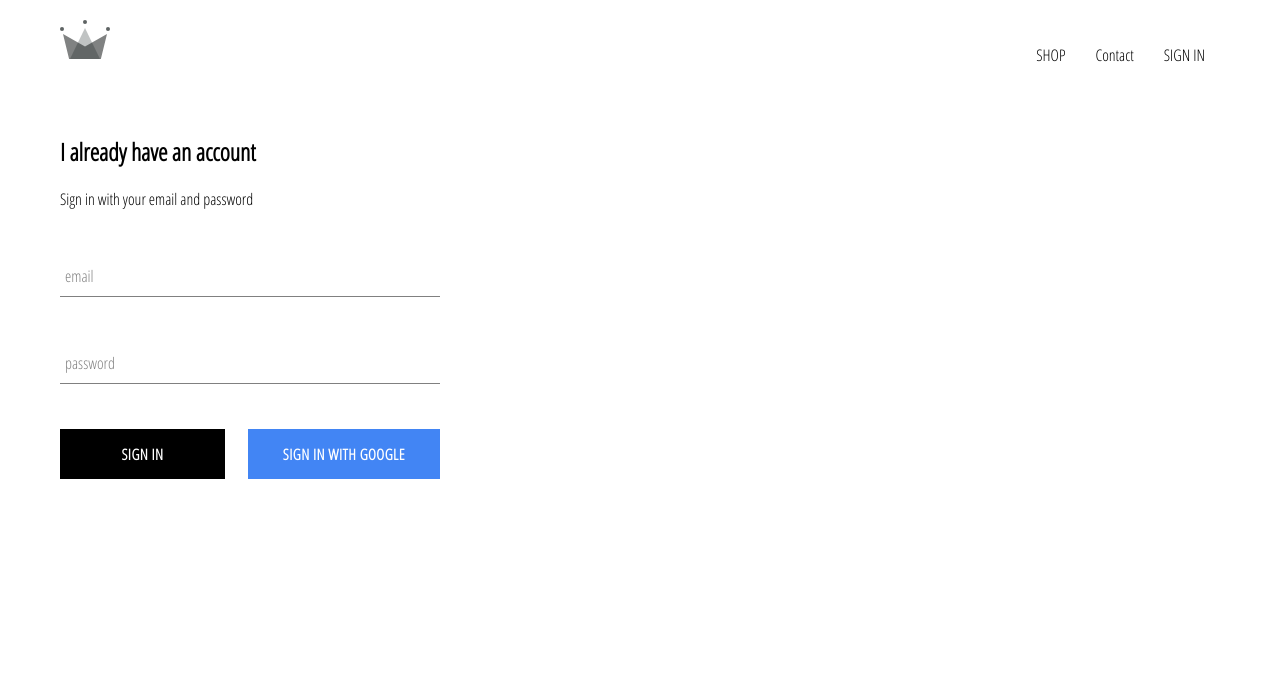
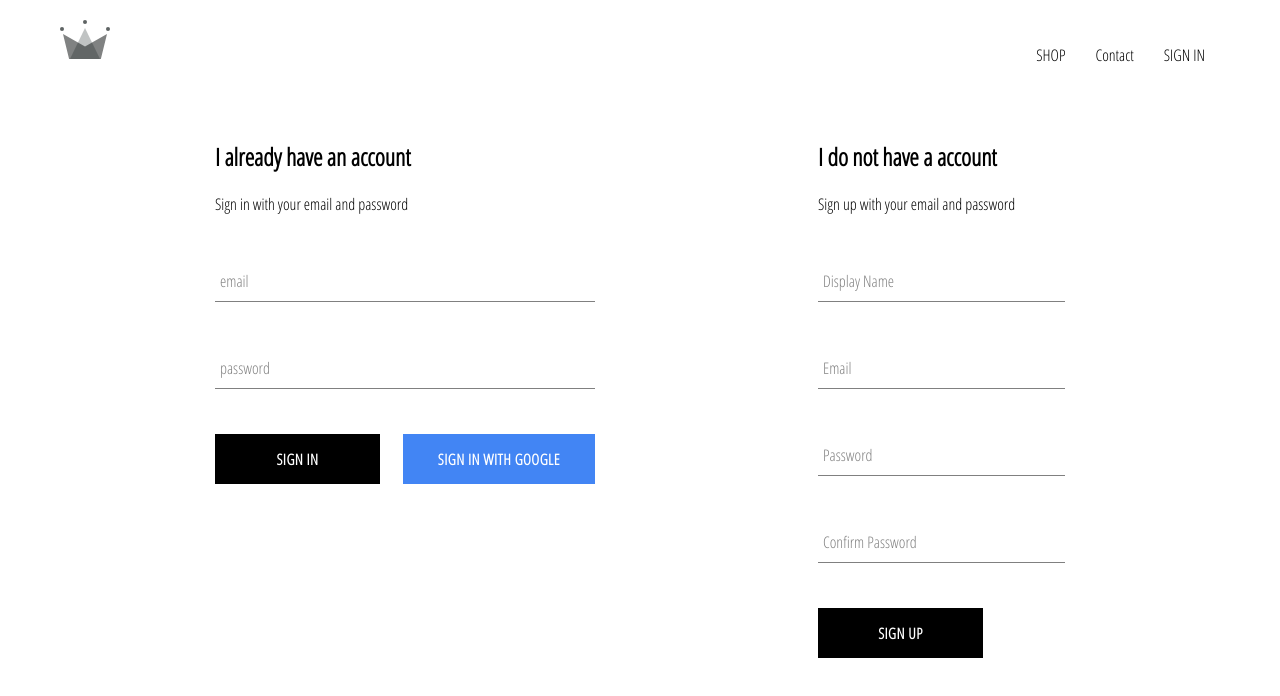
Before and after one commit to milindpawar007/Ecommerce-App, a React (Create React App) app: page /signin in a window 1280 px wide. Shown: the top 696 px of the page. Built offline with nearby package versions, Linux system fonts and the light colour scheme; no server answers.

Commit message:
imaplemented firbase util , included ability to store authencated userd into our firebase database

```diff
--- a/src/App.js
+++ b/src/App.js
@@ -5,7 +5,7 @@
 import ShopPAge from './pages/shop/shop.component';
 import Header from './component/header/header.component.jsx';
 import SignInAndSignUpPage from './pages/Sign-in-and-sign-up/Sign-in-and-sign-up-component.jsx'
-import {auth} from './firebase/firebase.utils';
+import {auth ,createUSerProfileDocument} from './firebase/firebase.utils';
 
 class App extends React.Component {
 
@@ -22,16 +22,34 @@
     unsubcribeFromAuth = null;
     componentDidMount(){
 
-          this.unsubcribeFromAuth= auth.onAuthStateChanged(user =>
-            {
-          this.setState({currentUser:user});
-          console.log(user);
+          this.unsubcribeFromAuth= auth.onAuthStateChanged(async userAuth =>
+        {
+
+          if(userAuth)
+          {
+              const userRef = await createUSerProfileDocument(  userAuth)    ;
+
+              userRef.onSnapshot(snapShot=>{
+                this.setState({
+                  currentUser:{
+                    id: snapShot.id,
+                    ...snapShot.data()
+                  }
+                }   );
+
+                console.log(this.state)
+
+              });
+
+          }
+           this.setState({currentUser : userAuth})
         })
+
     }
 
-    componentWillMount(){
-     // this.unsubcribeFromAuth();
-    }
+    // componentWillMount(){
+    //  // this.unsubcribeFromAuth();
+    // }
 
   render(){
     return (
--- /dev/null
+++ b/src/component/sign-up/sign-up-component.jsx
@@ -0,0 +1,104 @@
+import React from 'react'
+import './sign-up-style.scss'
+import FormInput from '../form-input/form-input-component'
+import CustomButton from '../custom-button-component/custom-button-component'
+import {auth ,createUSerProfileDocument} from '../../firebase/firebase.utils'
+
+class SignUp  extends React.Component {
+    constructor(){
+        super();
+        this.state ={
+          displayName :'',
+          email:'',
+          password:'',
+          confirmPassword: ''
+
+        }
+    }
+
+    handelChange=(event)=>{
+
+              const { name,value}= event.target;
+
+              this.setState({[name]:value})
+    }
+
+    handelsubmit= async event=>{
+          event.preventDefault();
+          const{ displayName,email,password ,confirmPassword}= this.state;
+          if(password !== confirmPassword)
+          {
+              alert(`Password Don't macth`);
+              return;
+          }else
+          {
+                   try {
+
+                    const {user}= await auth.createUserWithEmailAndPassword(email,password);
+                    await createUSerProfileDocument(user,{displayName});
+
+                    this.setState({
+                        displayName :'',
+                        email:'',
+                        password:'',
+                        confirmPassword: ''
+                    })
+
+                   } catch (error) {
+                       console.log(error);
+                   }
+          }
+    }
+    render(){
+        const{ displayName,email,password ,confirmPassword}= this.state;
+        return(
+            <div className= 'sign-up'>
+                <h2 className='title'>I do not have a account</h2>
+                <span>Sign up with your email and password </span>
+                <form className='sign-up-form' onSubmit={this.handelsubmit} >
+                    <FormInput
+                     type='text'
+                     name='displayName'
+                     value={displayName}
+                     onChange={this.handelChange}
+                     label='Display Name'
+                     required
+                     />
+
+                    <FormInput
+                     type='email'
+                     name='email'
+                     value={email}
+                     onChange={this.handelChange}
+                     label='Email'
+                     required
+                     />
+
+                    <FormInput
+                     type='password'
+                     name='password'
+                     value={password}
+                     onChange={this.handelChange}
+                     label='Password'
+                     required
+                     />
+
+                    <FormInput
+                     type='password'
+                     name='confirmPassword'
+                     value={confirmPassword}
+                     onChange={this.handelChange}
+                     label='Confirm Password'
+                     required
+                     />
+
+                   <CustomButton type='submit'>SIGN UP</CustomButton>
+
+
+                </form>
+            </div>
+        )
+    }
+}
+
+export default SignUp;
--- /dev/null
+++ b/src/component/sign-up/sign-up-style.scss
@@ -0,0 +1,10 @@
+.sign-up{
+    display: flex;
+    flex-direction: column;
+    width: 380 px;
+
+
+    .tittle{
+        margin:  10px 0;
+    }
+}
--- a/src/firebase/firebase.utils.js
+++ b/src/firebase/firebase.utils.js
@@ -12,6 +12,37 @@
     measurementId: "G-W33DSG5GW2"
   };
 
+ export const createUSerProfileDocument = async( userAuth ,additionalData) => {
+
+  if(!userAuth) return;
+
+  const userRef = firestore.doc(`users/${userAuth.uid}`);
+  const snapShot= await userRef.get()
+  if(!snapShot.exists)
+  {
+         const{ displayName,email} =userAuth;
+         const createdAt =new Date();
+
+         try{
+
+          await userRef.set({
+            displayName,
+            email,
+            createdAt,
+            ...additionalData
+          })
+
+         } catch (error) {
+           console.log(error)
+         }
+
+  }
+    return userRef;
+ }
+
+
+
+
   firebase.initializeApp(firebaseConfig);
 
   export const auth = firebase.auth();
--- a/src/pages/Sign-in-and-sign-up/Sign-in-and-sign-up-component.jsx
+++ b/src/pages/Sign-in-and-sign-up/Sign-in-and-sign-up-component.jsx
@@ -1,10 +1,13 @@
 import React from 'react'
 import './Sign-in-and-sign-up-style.scss';
 import SignIn from '../../component/sign-in/sign-in-component'
+import Signup from '../../component/sign-up/sign-up-component'
 
 const SignInAndSignUpPage =()=>(
   <div className='sign-in-and-sign-out'>
-     <SignIn/>
+    <SignIn/>
+     <Signup/>
+
   </div>
 )
 
--- a/src/pages/Sign-in-and-sign-up/Sign-in-and-sign-up-style.scss
+++ b/src/pages/Sign-in-and-sign-up/Sign-in-and-sign-up-style.scss
@@ -0,0 +1,8 @@
+.sign-in-and-sign-out{
+    width: 850px;
+    display: flex;
+
+    justify-content: space-between;
+
+    margin: 30px auto;
+}
```
